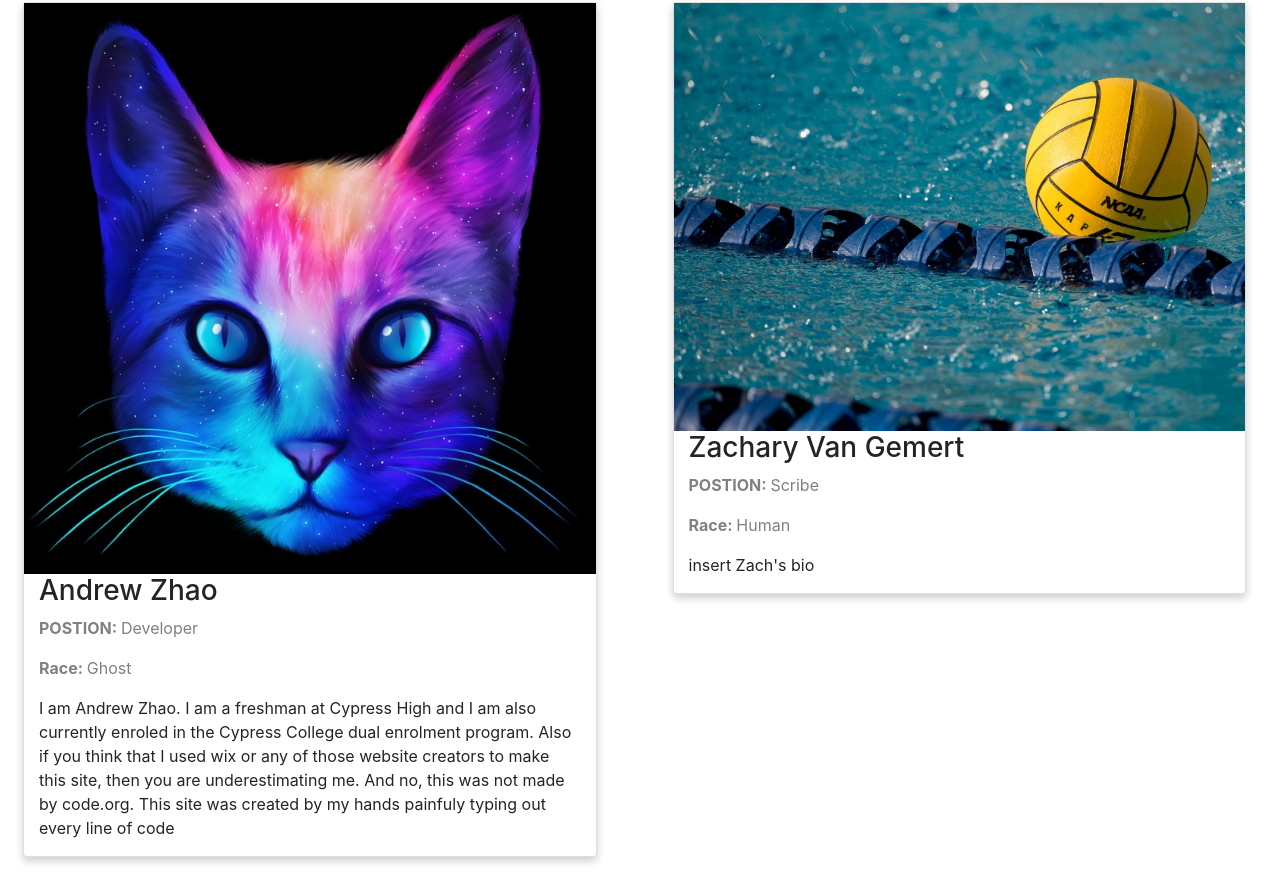
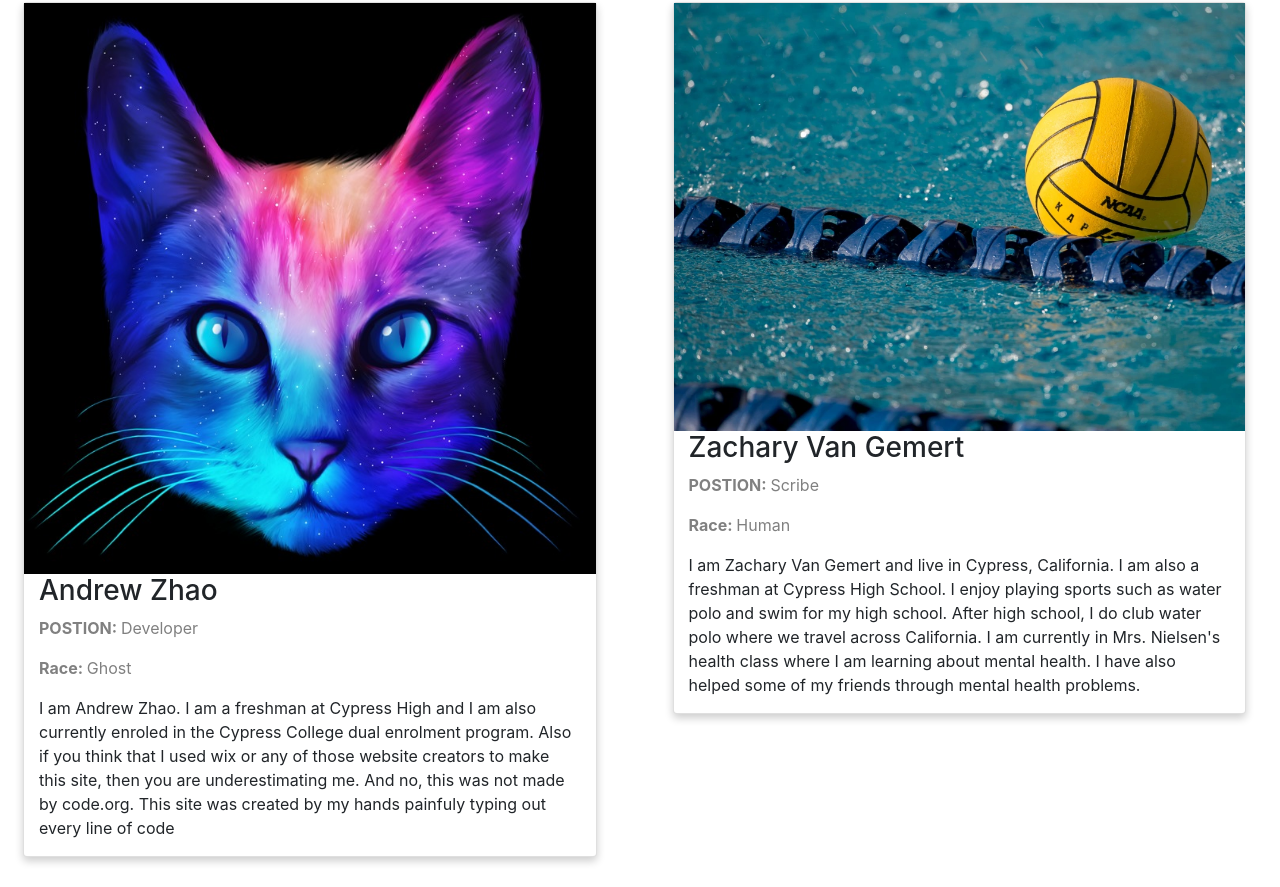
Before and after one commit to Darkcatz/capstone, a plain HTML site: page index.html in a window 1280 px wide. Shown: the part 385-1272 px from the top of the page. Drawn offline with nearby package versions, Linux system fonts and the light colour scheme.

Commit message:
bio update

```diff
--- a/index.html
+++ b/index.html
@@ -46,7 +46,7 @@
                         <h3>Zachary Van Gemert</h3>
                         <p class="title"><strong>POSTION: </strong>Scribe</p>
                         <p class="title"><strong>Race: </strong>Human</p>
-                        <p>insert Zach's bio</p>
+                        <p>I am Zachary Van Gemert and live in Cypress, California.  I am also a freshman at Cypress High School.  I enjoy playing sports such as water polo and swim for my high school.   After high school, I do club water polo where we travel across California.   I am currently in Mrs. Nielsen's health class where I am learning about mental health.  I have also helped some of my friends through mental health problems.</p>
                     </div>
                 </div>
             </div>
```
